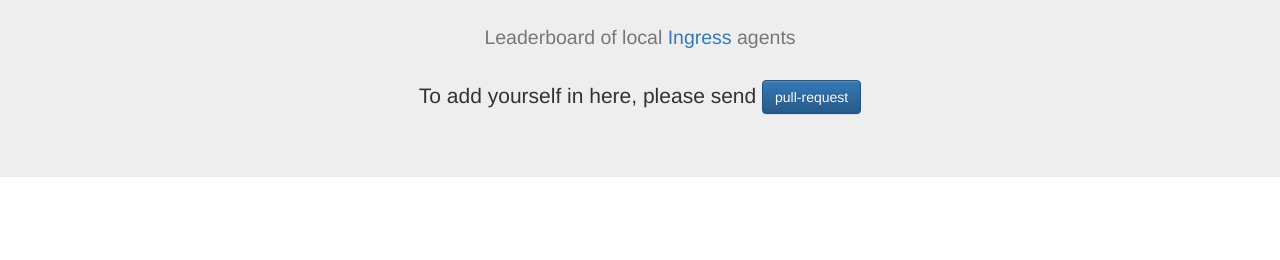
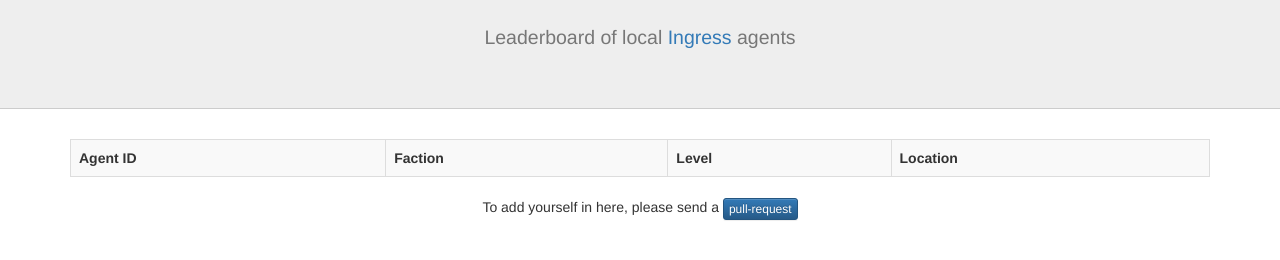
Before and after one commit to debloper/xm-roster, a plain HTML site: page index.html in a window 1280 px wide. Shown: the part 140-400 px from the top of the page. Drawn offline with nearby package versions, Linux system fonts and the light colour scheme.

Commit message:
Baseline files for the app, with stub contents
Signed-off-by: Soumya Deb <debloper@gmail.com>

```diff
--- /dev/null
+++ b/agents.json
@@ -0,0 +1,8 @@
+[
+	{
+		"id": "DebS",
+		"name": "",
+		"faction": "Enlightened",
+		"location": ["Amanora", "Pune", "India"]
+	}
+]
--- a/index.html
+++ b/index.html
@@ -10,27 +10,43 @@
 
 	<link rel="stylesheet" href="http://netdna.bootstrapcdn.com/bootstrap/3.0.3/css/bootstrap.min.css">
 	<link rel="stylesheet" href="http://netdna.bootstrapcdn.com/bootstrap/3.0.3/css/bootstrap-theme.min.css">
+	<link rel="stylesheet" href="style.css">
 
 </head>
 
-<body>
+<body class="text-center">
 
-	<div class="jumbotron text-center">
+	<div class="jumbotron">
 		<h1>XM Roster</h1>
 		<h2><small>Leaderboard of local <a href="http://ingress.com/">Ingress</a> agents</small></h2>
-		<br>
+	</div>
+
+	<div class="container">
+		<table class="table table-striped table-bordered col-lg-8">
+			<tr>
+				<th>Agent ID</th>
+				<th>Faction</th>
+				<th>Level</th>
+				<th>Location</th>
+			</tr>
+		</table>
+	</div>
+
+	<footer>
 		<p>
-			To add yourself in here, please send
+			To add yourself in here, please send a
 			<a
-				class="btn btn-primary"
+				class="btn btn-primary btn-xs"
 				href="http://github.com/debloper/xm-roster"
 				role="button">
 				pull-request
 			</a>
 		</p>
-	</div>
+	</footer>
 
+	<script src="http://code.jquery.com/jquery-2.0.3.min.js"></script>
 	<script src="http://netdna.bootstrapcdn.com/bootstrap/3.0.3/js/bootstrap.min.js"></script>
+	<script src="script.js"></script>
 
 </body>
 
--- /dev/null
+++ b/script.js
@@ -0,0 +1,11 @@
+"use strict";
+
+(function () {
+  $.ajax({
+    url: "agents.json"
+  }).done(function (data) {
+    console.log(data)
+  }).fail(function (error) {
+    console.log(error)
+  })
+})()
--- /dev/null
+++ b/style.css
@@ -0,0 +1,5 @@
+@charset "utf-8";
+
+.jumbotron {
+  border-bottom: 1px solid #ccc;
+}
```
